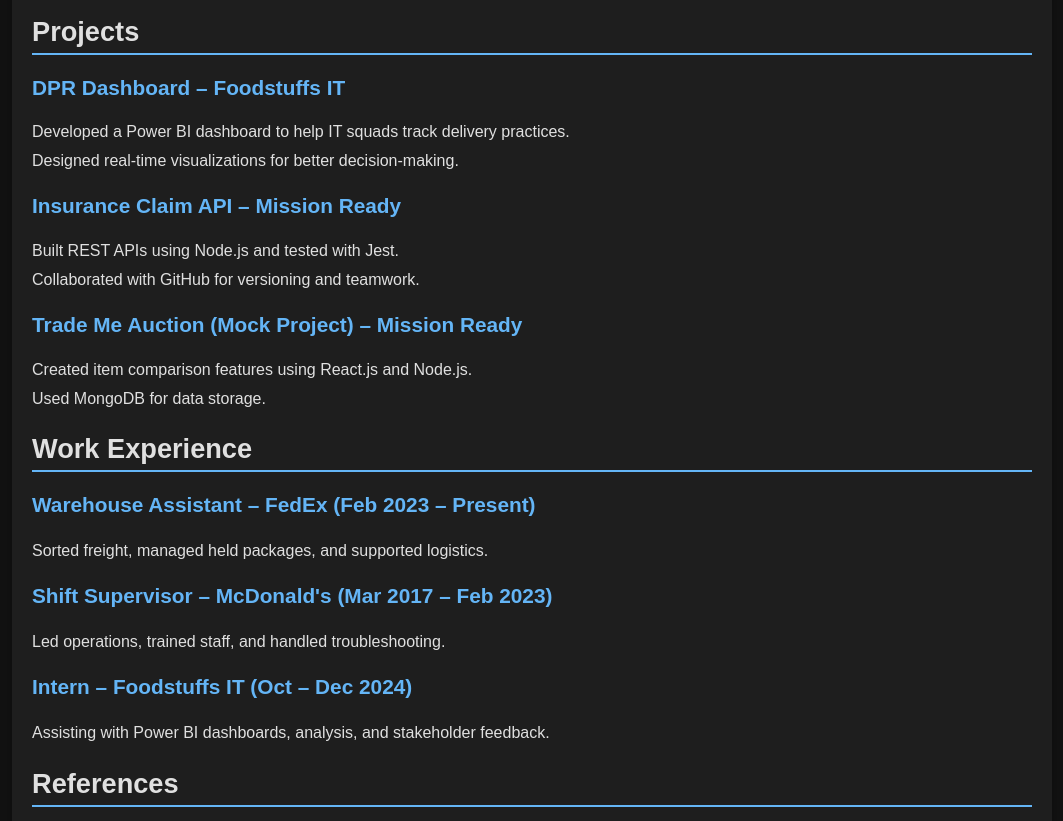
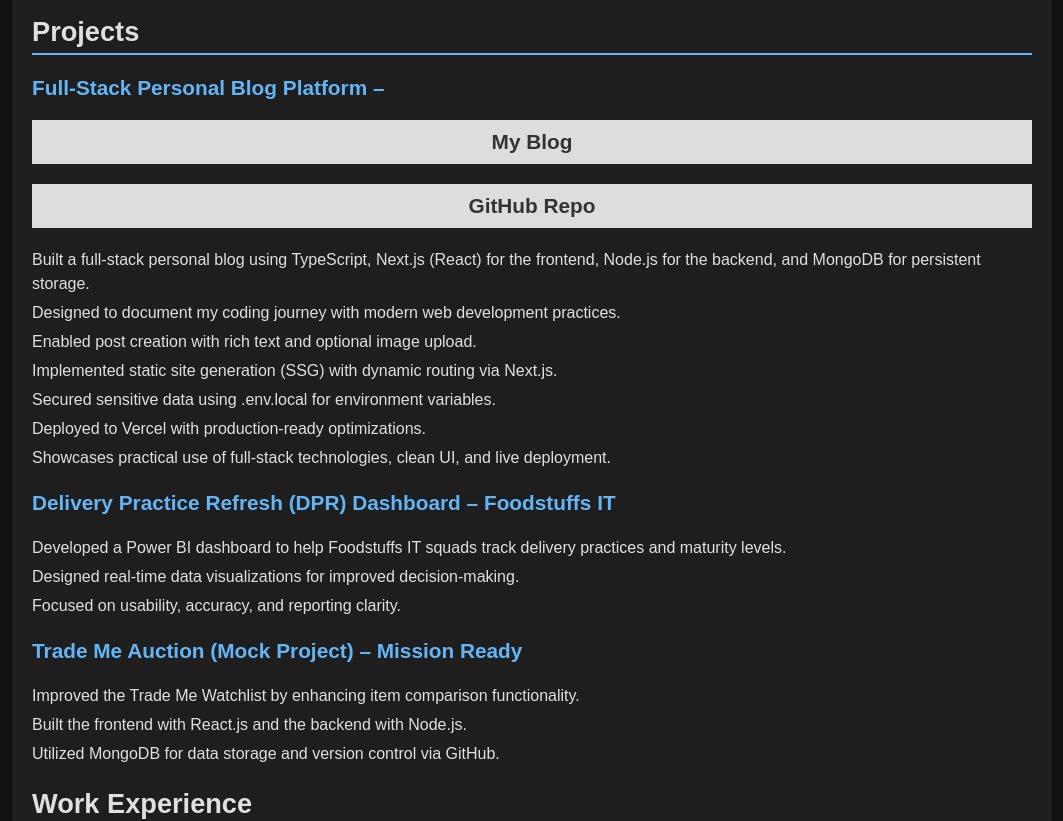
Before and after one commit to DrShady5000/my-portfolio, a React (Create React App) app: page /cv in a window 1280 px wide. Shown: the part 1180-2001 px from the top of the page, without its empty margins (108-1171 px from the left). Built offline with nearby package versions, Linux system fonts and the light colour scheme.

Commit message:
updated cv and projects

```diff
--- a/src/CVPage.js
+++ b/src/CVPage.js
@@ -17,7 +17,7 @@
         <section>
           <h2>Professional Summary</h2>
           <p>
-            Experienced leader transitioning into full-stack development with expertise in React, Node.js, MySQL, and cloud solutions. Strong problem-solving, multitasking, and critical-thinking abilities. Pursuing a Diploma in Digital Technology Development & Design, specializing in full-stack development, cloud computing, and AI integration. Passionate about applying technical skills to innovative projects.
+            Experienced leader transitioning into full-stack development with expertise in React, Node.js, MySQL, and cloud solutions. Strong problem-solving, multitasking, and critical-thinking abilities. Passionate about applying technical skills to innovative projects and continuously improving through hands-on development.
           </p>
         </section>
 
@@ -33,7 +33,7 @@
             <li><strong>AI/ML:</strong> Google AI, Azure AI</li>
             <li><strong>Testing:</strong> Jest (TDD)</li>
             <li><strong>Agile:</strong> Scrum, Jira</li>
-            <li><strong>Data Analytics:</strong> Power BI</li>
+            <li><strong>Data Analytics & Visualization:</strong> Power BI</li>
           </ul>
         </section>
 
@@ -44,13 +44,13 @@
           </p>
         </section>
 
-                <section>
+        <section>
           <h2>Education</h2>
           <ul>
-            <li><strong>Certificate in Digital Technology Product Solutions (Level 6)</strong> –  Mission Ready | Completed 2025</li>
-            <li><strong>Certificate in Digital Technology Product Solutions (Level 5)</strong> –  Mission Ready | Completed 2024</li>
-            <li><strong>Certificate in Technology Product Development (Level 4)</strong> –  Mission Ready | Completed 2024</li>
-            <li><strong>NCEA Level 3</strong> – One Tree Hill College, 2017</li>
+            <li><strong>Certificate in Digital Technology Product Solutions (Level 6)</strong> – Mission Ready | Completed 2025</li>
+            <li><strong>Certificate in Digital Technology Product Solutions (Level 5)</strong> – Mission Ready | Completed 2024</li>
+            <li><strong>Certificate in Technology Product Development (Level 4)</strong> – Mission Ready | Completed 2024</li>
+            <li><strong>NCEA Level 3</strong> – One Tree Hill College, Auckland | Graduated 2017</li>
             <li><strong>NCEA Level 2</strong> – Passed with Merit</li>
             <li><strong>NCEA Level 1</strong> – Passed with Merit</li>
           </ul>
@@ -59,24 +59,31 @@
         <section>
           <h2>Projects</h2>
           <div className="project">
-            <h3>DPR Dashboard – Foodstuffs IT</h3>
+            <h3>Full-Stack Personal Blog Platform – <a href="https://my-blog-5ky8e6bbo-drshadys-projects.vercel.app/" target="_blank" rel="noreferrer">My Blog</a> <a href="https://github.com/DrShady5000/my-blog" target="_blank" rel="noreferrer">GitHub Repo</a></h3>
             <ul>
-              <li>Developed a Power BI dashboard to help IT squads track delivery practices.</li>
-              <li>Designed real-time visualizations for better decision-making.</li>
+              <li>Built a full-stack personal blog using TypeScript, Next.js (React) for the frontend, Node.js for the backend, and MongoDB for persistent storage.</li>
+              <li>Designed to document my coding journey with modern web development practices.</li>
+              <li>Enabled post creation with rich text and optional image upload.</li>
+              <li>Implemented static site generation (SSG) with dynamic routing via Next.js.</li>
+              <li>Secured sensitive data using .env.local for environment variables.</li>
+              <li>Deployed to Vercel with production-ready optimizations.</li>
+              <li>Showcases practical use of full-stack technologies, clean UI, and live deployment.</li>
             </ul>
           </div>
           <div className="project">
-            <h3>Insurance Claim API – Mission Ready</h3>
+            <h3>Delivery Practice Refresh (DPR) Dashboard – Foodstuffs IT</h3>
             <ul>
-              <li>Built REST APIs using Node.js and tested with Jest.</li>
-              <li>Collaborated with GitHub for versioning and teamwork.</li>
+              <li>Developed a Power BI dashboard to help Foodstuffs IT squads track delivery practices and maturity levels.</li>
+              <li>Designed real-time data visualizations for improved decision-making.</li>
+              <li>Focused on usability, accuracy, and reporting clarity.</li>
             </ul>
           </div>
           <div className="project">
             <h3>Trade Me Auction (Mock Project) – Mission Ready</h3>
             <ul>
-              <li>Created item comparison features using React.js and Node.js.</li>
-              <li>Used MongoDB for data storage.</li>
+              <li>Improved the Trade Me Watchlist by enhancing item comparison functionality.</li>
+              <li>Built the frontend with React.js and the backend with Node.js.</li>
+              <li>Utilized MongoDB for data storage and version control via GitHub.</li>
             </ul>
           </div>
         </section>
@@ -84,24 +91,22 @@
         <section>
           <h2>Work Experience</h2>
           <div className="job">
-            <h3>Warehouse Assistant – FedEx (Feb 2023 – Present)</h3>
-            <p>Sorted freight, managed held packages, and supported logistics.</p>
+            <h3>Warehouse Assistant – FedEx, East Tāmaki, Auckland | Feb 2023 – Present</h3>
+            <p>Assisted in sorting freight and managing held packages. Maintained warehouse organization and supported logistics operations.</p>
           </div>
           <div className="job">
-            <h3>Shift Supervisor – McDonald's (Mar 2017 – Feb 2023)</h3>
-            <p>Led operations, trained staff, and handled troubleshooting.</p>
+            <h3>Shift Supervisor – McDonald's, Māngere, Auckland | Mar 2017 – Feb 2023</h3>
+            <p>Led a high-performing team to manage daily store operations efficiently. Provided exceptional customer service and ensured accurate cash handling. Conducted maintenance & troubleshooting of store equipment.</p>
           </div>
           <div className="job">
-            <h3>Intern – Foodstuffs IT (Oct – Dec 2024)</h3>
-            <p>Assisting with Power BI dashboards, analysis, and stakeholder feedback.</p>
+            <h3>Intern – Foodstuffs IT | Oct – Dec 2024</h3>
+            <p>Assisted in the development & optimization of Power BI dashboards. Collaborated with teams to analyze and visualize key business data. Worked with stakeholders to enhance dashboard usability and reporting accuracy.</p>
           </div>
         </section>
 
         <section>
           <h2>References</h2>
-          <p>
-            Available on request
-          </p>
+          <p>Available on request</p>
         </section>
       </div>
     </div>
--- a/src/HomePage.js
+++ b/src/HomePage.js
@@ -21,7 +21,7 @@
         </p>
         <p>
           In my free time, I enjoy experimenting with new technologies, contributing to open-source projects,
-          and staying up-to-date with the latest trends in software development. I’m always excited about the
+          and staying up  -to-date with the latest trends in software development. I’m always excited about the
           potential of AI to change the way we interact with technology and solve complex problems.
           Currently, I am working on expanding my portfolio by working on some projects while also working to learn C#.
         </p>
@@ -31,13 +31,16 @@
         <h2>My Projects</h2>
         <div className="project-card">
           <h3>Project 1: Blog Platform to Track My Journey</h3>
-          <p>This blog platform was created to document my journey as a developer. It allows me to write about my experiences, challenges, and growth as I learn new technologies, improve my coding skills, and work on various projects. Built using React and Node.js, it also includes a user authentication system to securely manage my posts. Through this platform, I can track my progress over time and share my learning experiences with others.</p>
+          <p>
+            This blog platform was created to document my journey as a developer. It allows me to write about my experiences, challenges, and growth as I learn new technologies, improve my coding skills, and work on various projects. Built using TypeScript, Next.js, and MongoDB. I deployed it using Vercel. Through this platform, I can track my progress over time and share my learning experiences with others.
+          </p>
+          <p>
+            You can check out the live blog at: <a href="https://my-blog-5ky8e6bbo-drshadys-projects.vercel.app/" target="_blank" rel="noopener noreferrer">My Blog</a>
+          </p>
         </div>
         <div className="project-card">
           <h3>Project 2: Data Dashboard</h3>
-          <p>A data visualization dashboard using React, Node.js, and Power BI to present complex datasets.
-             The dashboard allows users to interact with and filter data in real time, providing insights into
-             business performance.</p>
+          <p>A data visualization dashboard using React, Node.js, and Power BI to present complex datasets. The dashboard allows users to interact with and filter data in real time, providing insights into business performance.</p>
         </div>
       </section>
     </div>
```
Also changed, not shown: 1 other file (tests, documents, lock files or other folders).
